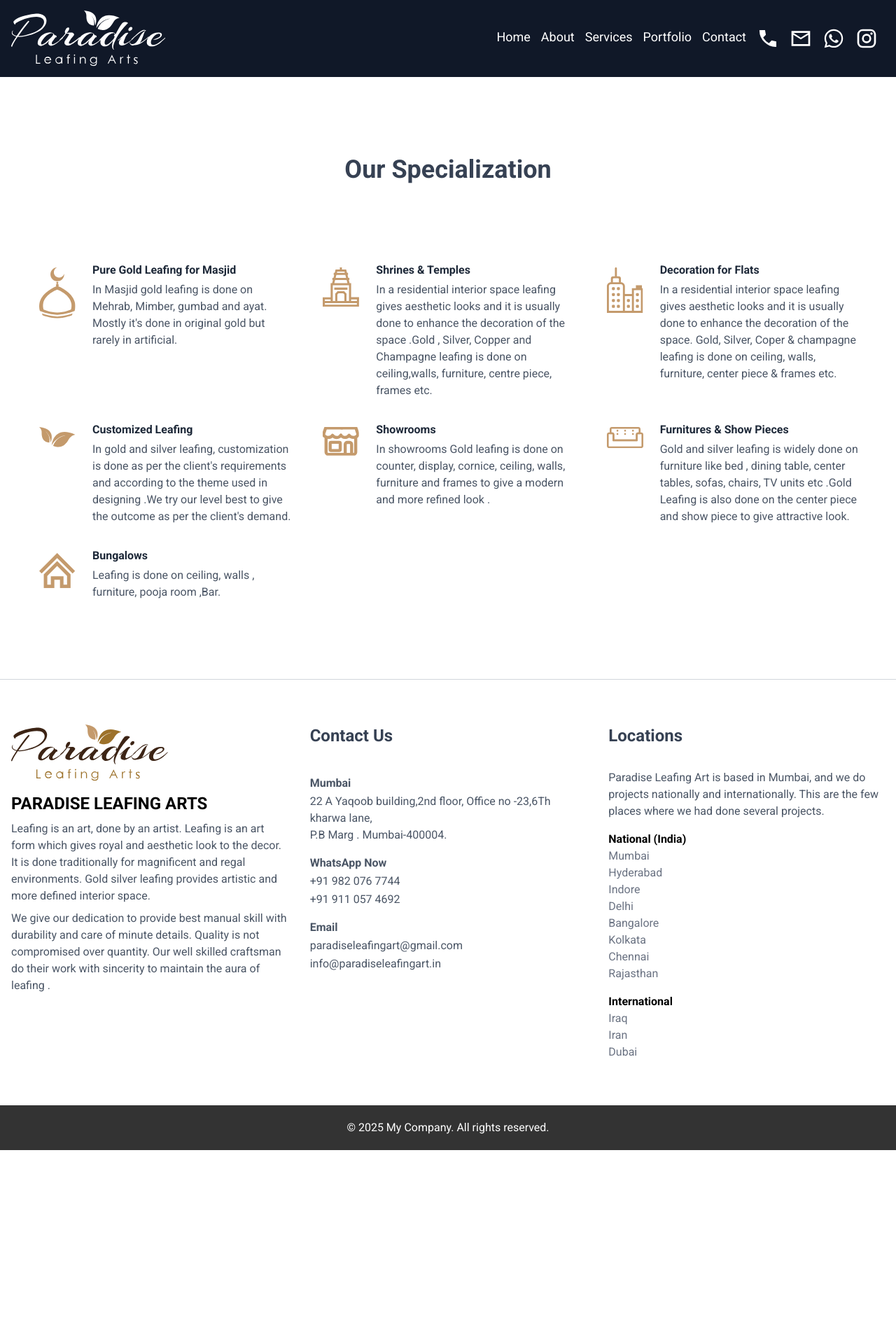
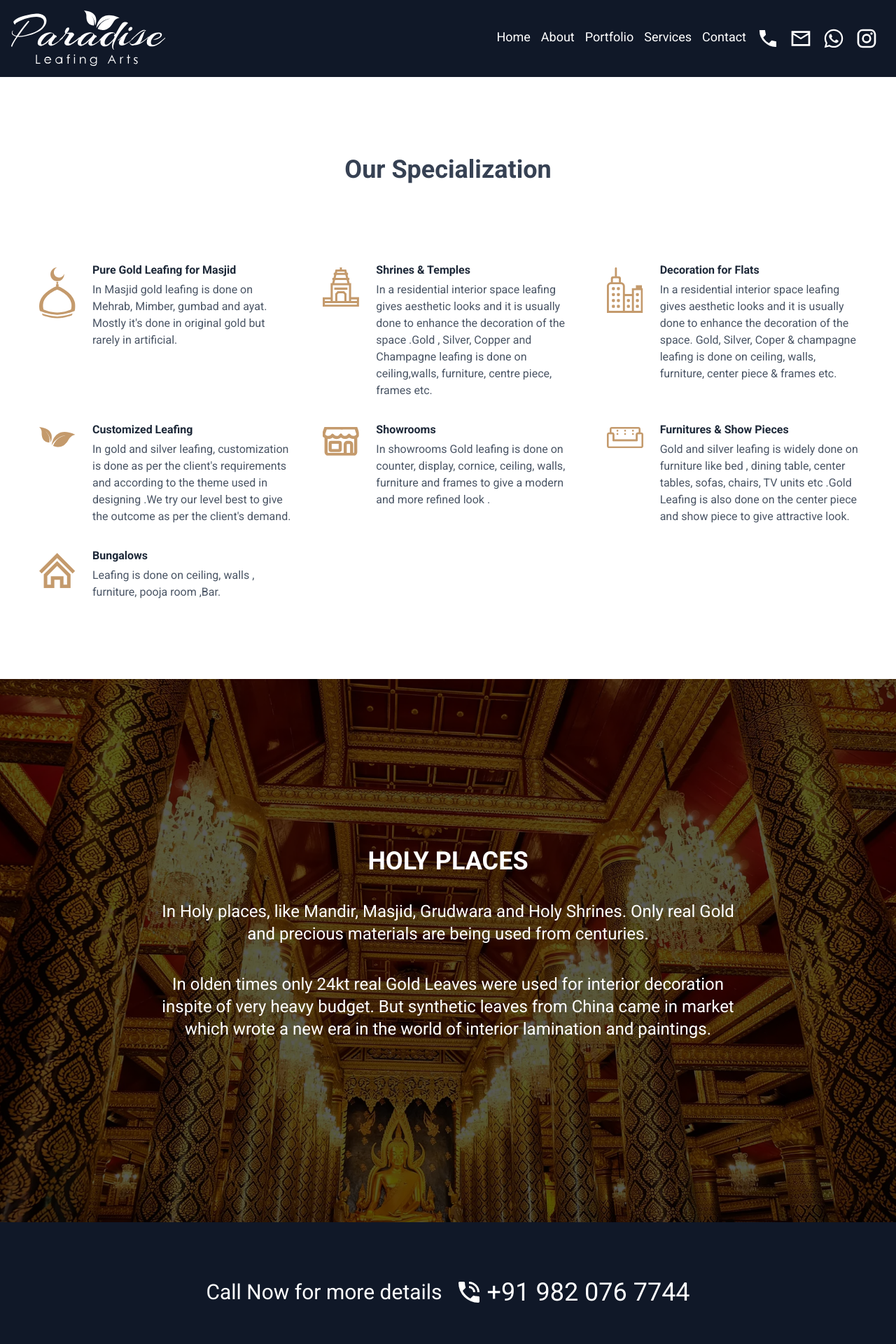
Before and after one commit to asrdesignmaster/nuxt-pla, a Nuxt app: page /services in a window 1280 px wide. Shown: the top 1920 px of the page at 70% size. Before the commit the page ends 1643 px from the top, so only its background shows below. Built offline with nearby package versions, Linux system fonts and the light colour scheme.

Commit message:
component and pages fixes

```diff
--- a/components/layout/Footer.vue
+++ b/components/layout/Footer.vue
@@ -1,13 +1,22 @@
 <template>
   <footer class="footer">
-    <p>&copy; 2025 My Company. All rights reserved.</p>
+    <div class="container">
+      <div class="flex flex-col lg:flex-row justify-center lg:justify-between gap-3">
+
+        <p>&copy; 2025 {{ config.siteName }}. All rights reserved.</p>
+        <p>Design & Developed by <a href="https://3dotsmedia.in" class="underline">3dotsmedia.in</a></p>
+      </div>
+    </div>
   </footer>
 </template>
 
+<script setup>
+const config = useAppConfig()
+</script>
 <style scoped>
 .footer {
   padding: 20px;
-  background-color: #333;
+  background-color: #000;
   color: white;
   text-align: center;
 }
--- a/components/layout/Nav.vue
+++ b/components/layout/Nav.vue
@@ -1,11 +1,11 @@
 <template>
-    <NuxtLink to="/" class="w-fit text-gray-900 lg:text-white" @click="$emit('menu-item-clicked')">Home</NuxtLink>
-    <NuxtLink to="/about-us" class="w-fit text-gray-900 lg:text-white" @click="$emit('menu-item-clicked')">About <span
-            class="sr-only">Go to our About us page</span></NuxtLink>
-    <NuxtLink to="/services" class="w-fit text-gray-900 lg:text-white" @click="$emit('menu-item-clicked')">Services<span
-            class="sr-only">Go to our Services page</span></NuxtLink>
-    <NuxtLink to="/gallery" class="w-fit text-gray-900 lg:text-white" @click="$emit('menu-item-clicked')">Portfolio<span
-            class="sr-only">Go to our Portfolio page</span></NuxtLink>
-    <NuxtLink to="/contact" class="w-fit text-gray-900 lg:text-white" @click="$emit('menu-item-clicked')">Contact<span
-            class="sr-only">Go to our Contact us page</span></NuxtLink>
+        <NuxtLink to="/" class="w-fit text-gray-900 lg:text-white" @click="$emit('menu-item-clicked')">Home</NuxtLink>
+        <NuxtLink to="/about-us" class="w-fit text-gray-900 lg:text-white" @click="$emit('menu-item-clicked')">About
+                <span class="sr-only">Go to our About us page</span></NuxtLink>
+        <NuxtLink to="/portfolio" class="w-fit text-gray-900 lg:text-white" @click="$emit('menu-item-clicked')">
+                Portfolio<span class="sr-only">Go to our Portfolio page</span></NuxtLink>
+        <NuxtLink to="/services" class="w-fit text-gray-900 lg:text-white" @click="$emit('menu-item-clicked')">
+                Services<span class="sr-only">Go to our Services page</span></NuxtLink>
+        <NuxtLink to="/contact" class="w-fit text-gray-900 lg:text-white" @click="$emit('menu-item-clicked')">
+                Contact<span class="sr-only">Go to our Contact us page</span></NuxtLink>
 </template>
--- /dev/null
+++ b/components/pages/CallNow.vue
@@ -0,0 +1,17 @@
+<template>
+    <div class="call_now | bg-gray-900 py-20 text-center">
+        <div class="container">
+            <div class="flex items-center justify-center flex-col md:flex-row">
+
+                <h1 class="text-white text-xl md:text-2xl lg:text-3xl pb-3 md:pb-0 pr-0 lg:pr-5">Call Now for more
+                    details
+                </h1>
+                <div class="flex items-center gap-2 ">
+                    <Icon name="material-symbols:phone-in-talk-watchface-indicator-sharp"
+                        class="text-white text-white text-2xl md:text-3xl lg:text-4xl " />
+                    <span class="text-white text-2xl md:text-3xl lg:text-4xl ">+91 982 076 7744</span>
+                </div>
+            </div>
+        </div>
+    </div>
+</template>
--- a/nuxt.config.ts
+++ b/nuxt.config.ts
@@ -1,6 +1,9 @@
 // https://nuxt.com/docs/api/configuration/nuxt-config
 import tailwindcss from "@tailwindcss/vite";
 export default defineNuxtConfig({
+  appConfig: {
+    siteName: 'Zak Logistics',
+  },
   compatibilityDate: '2024-11-01',
   devtools: { enabled: true },
   css: ['~/assets/css/style.css'],
--- a/pages/about-us.vue
+++ b/pages/about-us.vue
@@ -171,4 +171,8 @@
             </div>
         </div>
     </div>
+    <CallNow />
 </template>
+<script setup>
+import CallNow from '~/components/pages/CallNow.vue'
+</script>
--- a/pages/index.vue
+++ b/pages/index.vue
@@ -150,20 +150,7 @@
       </div>
     </div>
   </div>
-  <div class="call_now | bg-gray-900 py-20 text-center">
-    <div class="container">
-      <div class="flex items-center justify-center flex-col md:flex-row">
-
-        <h1 class="text-white text-xl md:text-2xl lg:text-3xl pb-3 md:pb-0 pr-0 lg:pr-5">Call Now for more details
-        </h1>
-        <div class="flex items-center gap-2 ">
-          <Icon name="material-symbols:phone-in-talk-watchface-indicator-sharp"
-            class="text-white text-white text-2xl md:text-3xl lg:text-4xl " />
-          <span class="text-white text-2xl md:text-3xl lg:text-4xl ">+91 982 076 7744</span>
-        </div>
-      </div>
-    </div>
-  </div>
+  <CallNow />
 
 
 </template>
@@ -172,6 +159,7 @@
 import Button from '~/components/common/LinkButton.vue'
 import TestimonialSlider from '~/components/common/TestimonialSlider.vue'
 import Services from '~/components/pages/Services.vue'
+import CallNow from '~/components/pages/CallNow.vue'
 
 definePageMeta({
   layout: 'homepage'
--- a/pages/gallery.vue
+++ b/pages/portfolio.vue
@@ -51,9 +51,12 @@
 
 
       </div>
+      <CallNow />
 </template>
 
 <script setup>
+import CallNow from '~/components/pages/CallNow.vue'
+
 import { ref, computed } from 'vue'
 
 const selectedCategory = ref('Bunglow')
--- a/pages/services.vue
+++ b/pages/services.vue
@@ -1,8 +1,33 @@
 <script setup>
 import Services from '~/components/pages/Services.vue';
-
+import CallNow from '~/components/pages/CallNow.vue'
 </script>
 
 <template>
     <Services />
+    <section>
+        <div class="holy_places | py-60 relative">
+            <div class="curtain "></div>
+            <div class="container">
+                <div class="text-center relative z-10 px-0 lg:px-52">
+                    <h3 class="text-white font-bold text-4xl uppercase mb-4">HOLY PLACES</h3>
+                    <p class="text-white text-2xl py-5">In Holy places, like Mandir, Masjid, Grudwara and Holy Shrines. Only real Gold and precious materials are being used from centuries.</p>
+                    <p class="text-white text-2xl py-5">In olden times only 24kt real Gold Leaves were used for interior decoration inspite of very heavy budget. But synthetic leaves from China came in market which wrote a new era in the world of interior lamination and paintings.</p>
+                </div>
+            </div>
+        </div>
+    </section>
+    <CallNow />
+
 </template>
+
+<style>
+.holy_places {
+    background: url('/images/relegious.webp');
+    background-repeat: no-repeat;
+    background-position: center;
+    background-size: cover;
+    background-attachment: fixed;
+
+}
+</style>
```
